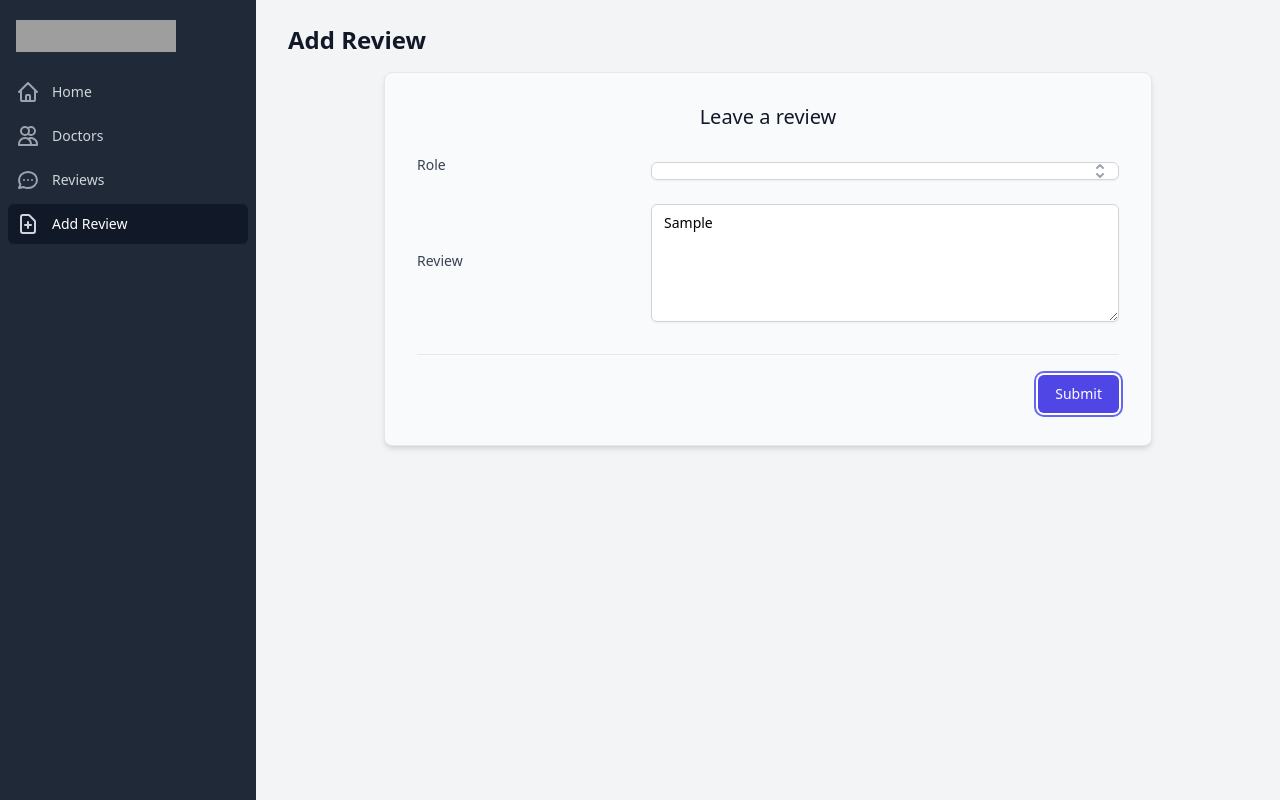
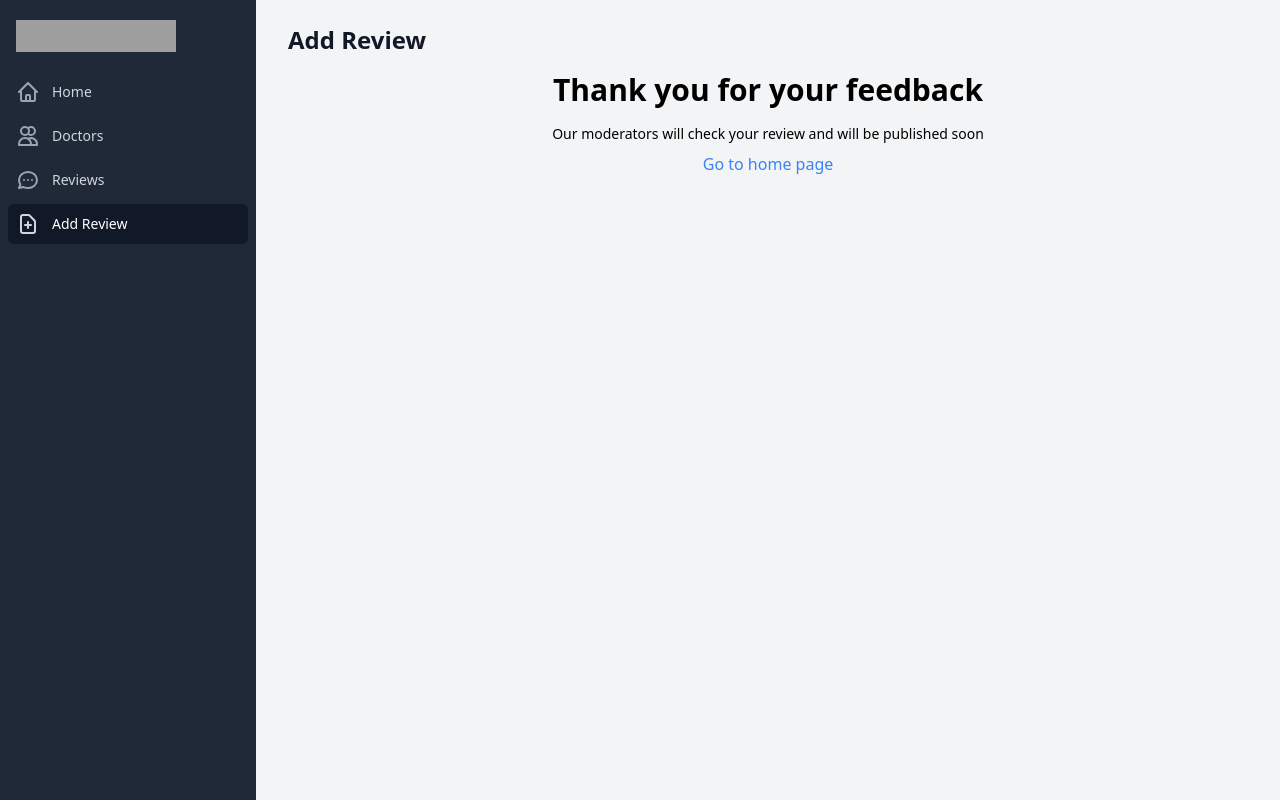
Before and after one commit to Bahodir8586/hackathon-med-diagnosis, a Next.js app: page /addReview in a window 1280 px wide. Both pictures are taken after typing "Sample" into the empty fields and a click on the button "Submit". Built offline with nearby package versions, Linux system fonts and the light colour scheme; grey boxes are pictures that could not be loaded.

Commit message:
bug with rating done

```diff
--- a/components/addReviwForm.jsx
+++ b/components/addReviwForm.jsx
@@ -27,14 +27,14 @@ const ratings = [
 ];
 
 export default function EmployeeForm({ submitForm }) {
-  const [rating, setRating] = useState(ratings[0].value);
+  const [rating, setRating] = useState(ratings[0]);
   const [review, setReview] = useState('');
   return (
     <form
       className="max-w-3xl mx-auto space-y-8 divide-y divide-gray-200 border p-8 bg-gray-50 shadow-md rounded-lg"
       onSubmit={(e) => {
         e.preventDefault();
-        submitForm(rating, review);
+        submitForm(rating.value, review);
       }}
     >
       <div className="space-y-8 divide-y divide-gray-200 sm:space-y-5">
@@ -69,7 +69,7 @@ export default function EmployeeForm({ submitForm }) {
             className="ml-3 inline-flex justify-center py-2 px-4 border border-transparent shadow-sm text-sm font-medium rounded-md text-white bg-indigo-600 hover:bg-indigo-700 focus:outline-none focus:ring-2 focus:ring-offset-2 focus:ring-indigo-500"
             onClick={(e) => {
               e.preventDefault();
-              submitForm(rating, review);
+              submitForm(rating.value, review);
             }}
           >
             Submit
--- a/components/layout.jsx
+++ b/components/layout.jsx
@@ -56,7 +56,6 @@ const Layout = ({ pageTitle, ...props }) => {
     curActive.current = false;
     curClicked.current = true;
     setNavigation(updatedNav);
-    console.log(router.pathname);
   }, [router.pathname]);
 
   return (
--- a/components/selectComponent.jsx
+++ b/components/selectComponent.jsx
@@ -8,6 +8,7 @@ function classNames(...classes) {
 }
 
 export default function SelectComponent({ label, options, value, onChange }) {
+  console.log(value);
   return (
     <Listbox value={value} onChange={(val) => onChange(val)}>
       {({ open }) => (
--- a/pages/addReview.jsx
+++ b/pages/addReview.jsx
@@ -1,10 +1,14 @@
+import { useState } from 'react';
 import Head from 'next/head';
+import Link from 'next/link';
 import Layout from '../components/layout';
 import AddReviewForm from '@/components/addReviwForm';
 
 export default function AddReview() {
+  const [showForm, setShowForm] = useState(true);
   const submitForm = (rating, review) => {
     console.log(rating, review);
+    setShowForm(false);
   };
   return (
     <div>
@@ -13,7 +17,21 @@ export default function AddReview() {
         <meta name="description" content="Add Review" />
       </Head>
       <Layout pageTitle={'Add Review'}>
-        <AddReviewForm submitForm={submitForm} />
+        {showForm ? (
+          <AddReviewForm submitForm={submitForm} />
+        ) : (
+          <>
+            <div className="max-w-3xl mx-auto text-center">
+              <h2 className="text-3xl mb-4 font-semibold">Thank you for your feedback</h2>
+              <p className="text-sm mb-2">
+                Our moderators will check your review and will be published soon
+              </p>
+              <Link href="/">
+                <a className="text-blue-500 hover:text-blue-700">Go to home page</a>
+              </Link>
+            </div>
+          </>
+        )}
       </Layout>
     </div>
   );
```
